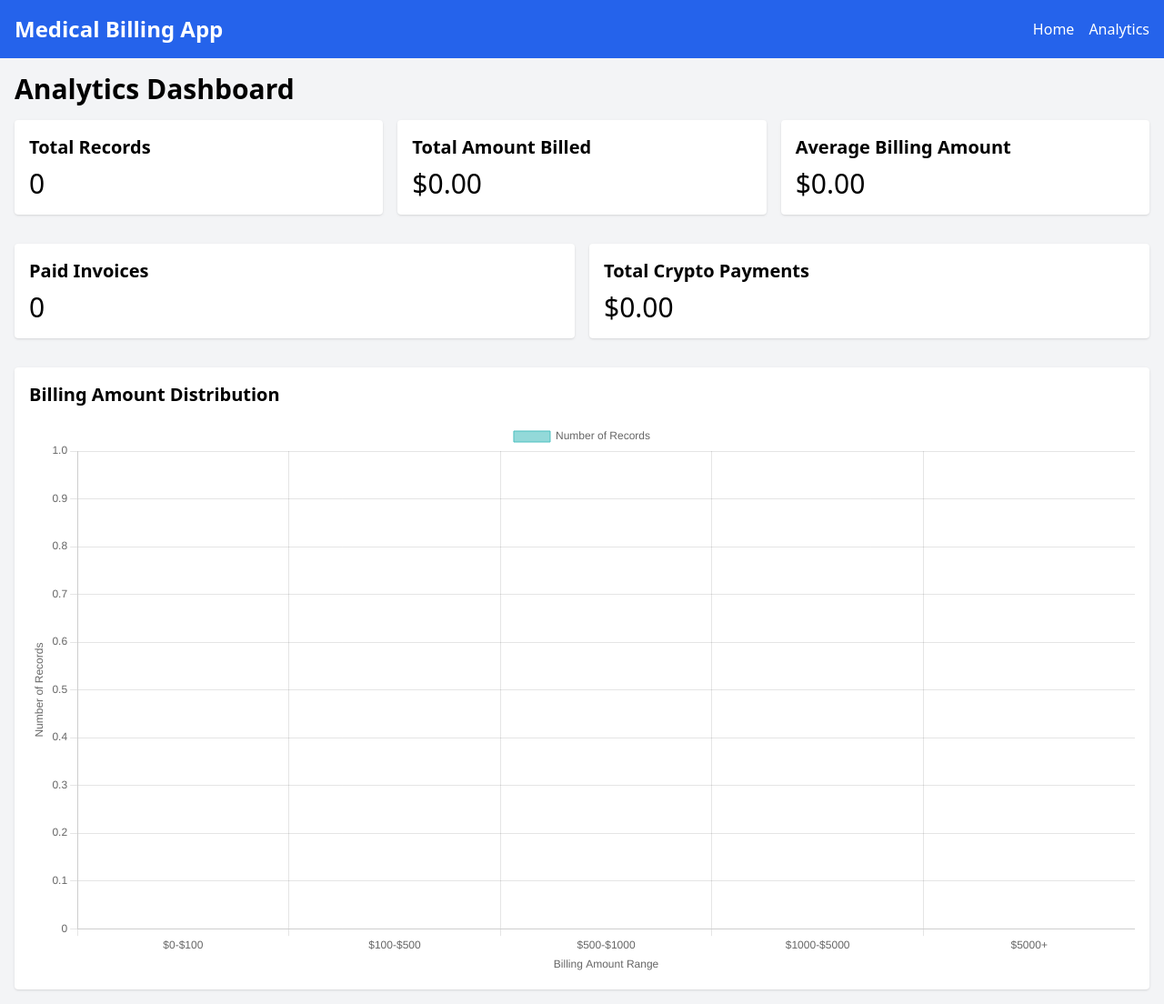
After one commit to raimp001/MedBillOnChain-2, a Flask app: page /analytics in a window 1280 px wide. The commit adds this page. Shown: the whole page at 91% size. Run offline with Flask 3, Linux system fonts and the light colour scheme; data that the repository does not hold is empty; some libraries are stand-ins or nearby versions.

Commit message:
Agent query: 1. Can you access the analytics page and see the new sections for 'Paid Invoices' and 'Total Crypto Payments'? 2. On an invoice page, is there a 'Pay with Cryptocurrency' button visible? 3. Does clicking the 'Pay with Cryptocurrency' button redirect you to a Coinbase Commerce payment page?

```diff
--- a/models.py
+++ b/models.py
@@ -8,6 +8,7 @@ class BillingRecord(db.Model):
     service_description = db.Column(db.String(200), nullable=False)
     amount = db.Column(db.Float, nullable=False)
     date = db.Column(db.DateTime, nullable=False, default=datetime.utcnow)
+    paid = db.Column(db.Boolean, default=False)
 
     def to_dict(self):
         return {
@@ -16,5 +17,6 @@ class BillingRecord(db.Model):
             'medical_record_number': self.medical_record_number,
             'service_description': self.service_description,
             'amount': self.amount,
-            'date': self.date.strftime('%Y-%m-%d %H:%M:%S')
+            'date': self.date.strftime('%Y-%m-%d %H:%M:%S'),
+            'paid': self.paid
         }
--- a/pyproject.toml
+++ b/pyproject.toml
@@ -9,4 +9,5 @@ dependencies = [
     "flask-sqlalchemy>=3.1.1",
     "psycopg2-binary>=2.9.9",
     "flask-migrate>=4.0.7",
+    "coinbase-commerce>=1.0.1",
 ]
--- a/routes.py
+++ b/routes.py
@@ -1,6 +1,14 @@
-from flask import jsonify, request, render_template
+from flask import jsonify, request, render_template, redirect, url_for
 from app import app, db
 from models import BillingRecord
+from sqlalchemy import func
+from coinbase_commerce.client import Client
+from coinbase_commerce.error import SignatureVerificationError, WebhookInvalidPayload
+from coinbase_commerce.webhook import Webhook
+import os
+
+coinbase_commerce_api_key = os.environ.get('COINBASE_COMMERCE_API_KEY')
+coinbase_client = Client(api_key=coinbase_commerce_api_key)
 
 @app.route('/')
 def index():
@@ -48,3 +56,73 @@ def billing_record(record_id):
 def invoice(record_id):
     record = BillingRecord.query.get_or_404(record_id)
     return render_template('invoice.html', record=record)
+
+@app.route('/analytics')
+def analytics():
+    total_records = BillingRecord.query.count()
+    total_amount = db.session.query(func.sum(BillingRecord.amount)).scalar() or 0
+    avg_amount = db.session.query(func.avg(BillingRecord.amount)).scalar() or 0
+
+    paid_records = BillingRecord.query.filter_by(paid=True).count()
+    crypto_payments = db.session.query(func.sum(BillingRecord.amount)).filter_by(paid=True).scalar() or 0
+
+    # Get data for the chart
+    amount_ranges = [0, 100, 500, 1000, 5000, float('inf')]
+    labels = ['$0-$100', '$100-$500', '$500-$1000', '$1000-$5000', '$5000+']
+    data = []
+
+    for i in range(len(amount_ranges) - 1):
+        count = BillingRecord.query.filter(BillingRecord.amount >= amount_ranges[i],
+                                           BillingRecord.amount < amount_ranges[i+1]).count()
+        data.append(count)
+
+    return render_template('analytics.html',
+                           total_records=total_records,
+                           total_amount=total_amount,
+                           avg_amount=avg_amount,
+                           paid_records=paid_records,
+                           crypto_payments=crypto_payments,
+                           chart_labels=labels,
+                           chart_data=data)
+
+@app.route('/create_charge/<int:record_id>')
+def create_charge(record_id):
+    record = BillingRecord.query.get_or_404(record_id)
+
+    charge_data = {
+        'name': f'Medical Bill - {record.patient_name}',
+        'description': record.service_description,
+        'local_price': {
+            'amount': str(record.amount),
+            'currency': 'USD'
+        },
+        'pricing_type': 'fixed_price',
+        'metadata': {
+            'record_id': record.id
+        }
+    }
+
+    charge = coinbase_client.charge.create(**charge_data)
+
+    return redirect(charge.hosted_url)
+
+@app.route('/coinbase_webhook', methods=['POST'])
+def coinbase_webhook():
+    webhook_secret = os.environ.get('COINBASE_COMMERCE_WEBHOOK_SECRET')
+
+    request_data = request.data.decode('utf-8')
+    request_sig = request.headers.get('X-CC-Webhook-Signature', None)
+
+    try:
+        event = Webhook.construct_event(request_data, request_sig, webhook_secret)
+
+        if event['type'] == 'charge:confirmed':
+            record_id = event['data']['metadata']['record_id']
+            record = BillingRecord.query.get(record_id)
+            if record:
+                record.paid = True
+                db.session.commit()
+
+        return jsonify({'success': True}), 200
+    except (SignatureVerificationError, WebhookInvalidPayload) as e:
+        return jsonify({'success': False, 'message': str(e)}), 400
--- /dev/null
+++ b/templates/analytics.html
@@ -0,0 +1,74 @@
+{% extends "base.html" %}
+
+{% block title %}Analytics - Medical Billing App{% endblock %}
+
+{% block content %}
+<h1 class="text-3xl font-bold mb-4">Analytics Dashboard</h1>
+
+<div class="grid grid-cols-1 md:grid-cols-3 gap-4 mb-8">
+    <div class="bg-white p-4 rounded shadow">
+        <h2 class="text-xl font-bold mb-2">Total Records</h2>
+        <p class="text-3xl">{{ total_records }}</p>
+    </div>
+    <div class="bg-white p-4 rounded shadow">
+        <h2 class="text-xl font-bold mb-2">Total Amount Billed</h2>
+        <p class="text-3xl">${{ "%.2f"|format(total_amount) }}</p>
+    </div>
+    <div class="bg-white p-4 rounded shadow">
+        <h2 class="text-xl font-bold mb-2">Average Billing Amount</h2>
+        <p class="text-3xl">${{ "%.2f"|format(avg_amount) }}</p>
+    </div>
+</div>
+
+<div class="grid grid-cols-1 md:grid-cols-2 gap-4 mb-8">
+    <div class="bg-white p-4 rounded shadow">
+        <h2 class="text-xl font-bold mb-2">Paid Invoices</h2>
+        <p class="text-3xl">{{ paid_records }}</p>
+    </div>
+    <div class="bg-white p-4 rounded shadow">
+        <h2 class="text-xl font-bold mb-2">Total Crypto Payments</h2>
+        <p class="text-3xl">${{ "%.2f"|format(crypto_payments) }}</p>
+    </div>
+</div>
+
+<div class="bg-white p-4 rounded shadow">
+    <h2 class="text-xl font-bold mb-4">Billing Amount Distribution</h2>
+    <canvas id="billingChart"></canvas>
+</div>
+
+<script src="https://cdn.jsdelivr.net/npm/chart.js"></script>
+<script>
+    const ctx = document.getElementById('billingChart').getContext('2d');
+    new Chart(ctx, {
+        type: 'bar',
+        data: {
+            labels: {{ chart_labels | tojson }},
+            datasets: [{
+                label: 'Number of Records',
+                data: {{ chart_data | tojson }},
+                backgroundColor: 'rgba(75, 192, 192, 0.6)',
+                borderColor: 'rgba(75, 192, 192, 1)',
+                borderWidth: 1
+            }]
+        },
+        options: {
+            responsive: true,
+            scales: {
+                y: {
+                    beginAtZero: true,
+                    title: {
+                        display: true,
+                        text: 'Number of Records'
+                    }
+                },
+                x: {
+                    title: {
+                        display: true,
+                        text: 'Billing Amount Range'
+                    }
+                }
+            }
+        }
+    });
+</script>
+{% endblock %}
--- a/templates/base.html
+++ b/templates/base.html
@@ -8,6 +8,15 @@
     <link rel="stylesheet" href="{{ url_for('static', filename='css/styles.css') }}">
 </head>
 <body class="bg-gray-100">
+    <nav class="bg-blue-600 text-white p-4">
+        <div class="container mx-auto flex justify-between items-center">
+            <a href="/" class="text-2xl font-bold">Medical Billing App</a>
+            <ul class="flex space-x-4">
+                <li><a href="/" class="hover:underline">Home</a></li>
+                <li><a href="/analytics" class="hover:underline">Analytics</a></li>
+            </ul>
+        </div>
+    </nav>
     <div class="container mx-auto p-4">
         {% block content %}{% endblock %}
     </div>
```
Also changed, not shown: templates/invoice.html (+10 -0 lines), 1 other file.
